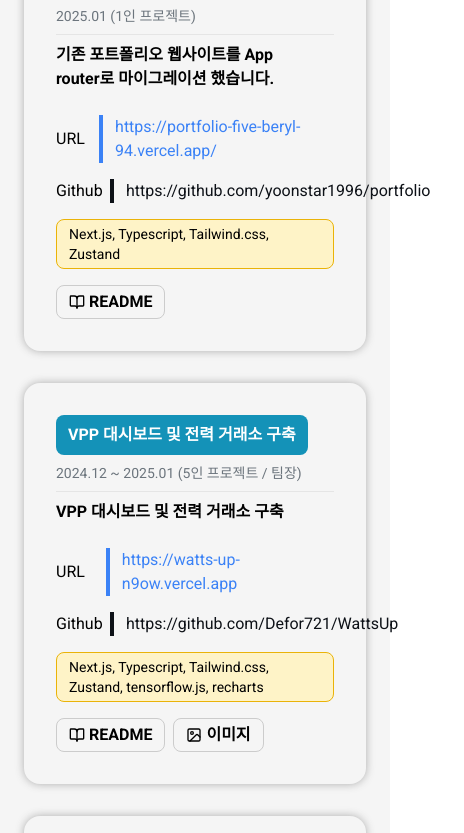
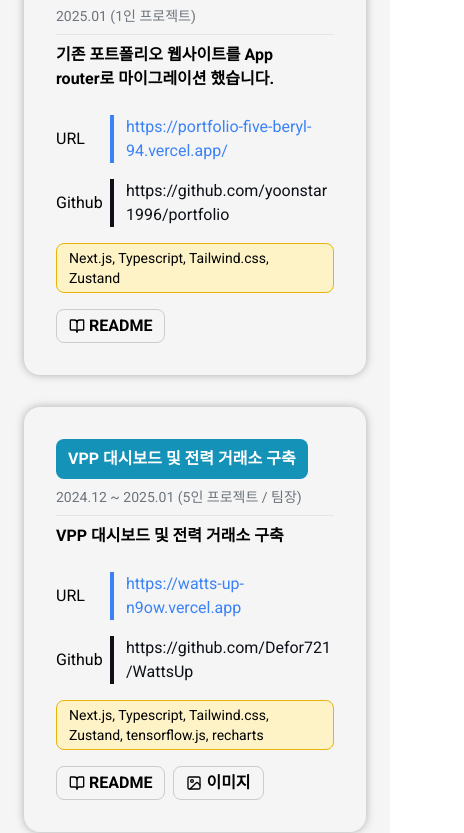
Before and after one commit to yoonstar1996/portfolio, a Next.js app: page / in a window 390 px wide. Shown: the part 3051-3884 px from the top of the page, 464 px wide, since content can reach past the window. Built offline with nearby package versions, Linux system fonts and the light colour scheme.

Commit message:
[Feat] 반응형 깨지는 부분 수정

```diff
--- a/src/components/archiving/ArchivingCard.tsx
+++ b/src/components/archiving/ArchivingCard.tsx
@@ -13,7 +13,7 @@ function ArchivingCard({ imgSrc, alt, label, desc }: ArchivingCardProps) {
     <Link
       href={label}
       target="_blank"
-      className="group w-full max-w-[26rem] rounded-2xl bg-[#f5f5f5] p-[2rem] transition-transform duration-200 ease-linear hover:scale-105 hover:cursor-pointer"
+      className="group w-full max-w-[26rem] break-words rounded-2xl bg-[#f5f5f5] p-[2rem] transition-transform duration-200 ease-linear hover:scale-105 hover:cursor-pointer"
     >
       <div className="mb-4">
         <img src={imgSrc} alt={alt} className="h-auto w-full" />
--- a/src/components/career/Career.tsx
+++ b/src/components/career/Career.tsx
@@ -7,13 +7,13 @@ function Career() {
       <div className="mx-auto max-w-7xl px-[1.5rem] py-[4rem] text-black">
         <LinkSection label="CAREER" linkTo="career" />
         <div className="flex flex-col">
-          <div className="flex">
-            <div className="border-r-[1px] border-r-[#ccc] pr-[3rem]">
+          <div className="flex flex-col items-center lg:flex-row">
+            <div className="border-b-0 border-[#ccc] lg:border-r-[1px] lg:pr-[3rem]">
               <div className="flex h-[15rem] w-[15rem] items-center justify-center rounded-full border border-[#ccc] bg-white p-3">
                 <img src="/images/career/celeb-logo.png" alt="celeb-logo" />
               </div>
             </div>
-            <div className="pb-[2rem] pl-[3rem]">
+            <div className="mt-[2rem] pb-[2rem] pl-[3rem] lg:mt-0">
               <h4 className="pb-2 text-2xl font-black">(주) 셀럽스타즈</h4>
               <div className="pb-[1rem] text-subTextColor">
                 2023.03 ~ 2023.08 (인턴)
--- a/src/components/projects/ProjectCard.tsx
+++ b/src/components/projects/ProjectCard.tsx
@@ -26,26 +26,27 @@ function ProjectCard({ project }: ProjectCardProps) {
       </div>
       {/* 링크 */}
       {project.url && (
-        <div className="mb-4 flex items-center gap-2 break-keep lg:gap-4">
-          <div className="w-[46px]">URL</div>
+        <div className="mb-4 flex items-center gap-2 lg:gap-4">
+          <div className="min-w-[46px]">URL</div>
           <div className="border-l-4 border-blue-500 pl-3">
             <Link
               href={project.url}
               target="_blank"
-              className="text-blue-500 hover:cursor-pointer hover:underline"
+              className="break-words text-blue-500 hover:cursor-pointer hover:underline"
             >
               {project.url}
             </Link>
           </div>
         </div>
       )}
-      <div className="mb-4 flex items-center gap-2 break-keep lg:gap-4">
-        <div className="w-[46px]">Github</div>
+      <div className="mb-4 flex items-center gap-2 lg:gap-4">
+        <div className="min-w-[46px]">Github</div>
         <div className="border-l-4 border-[#0d1117] pl-3">
           <Link
             href={project.github}
             target="_blank"
-            className="text-[#0d1117] hover:cursor-pointer hover:underline"
+            className="break-words text-[#0d1117] hover:cursor-pointer hover:underline"
+            style={{ overflowWrap: "anywhere" }}
           >
             {project.github}
           </Link>
```
